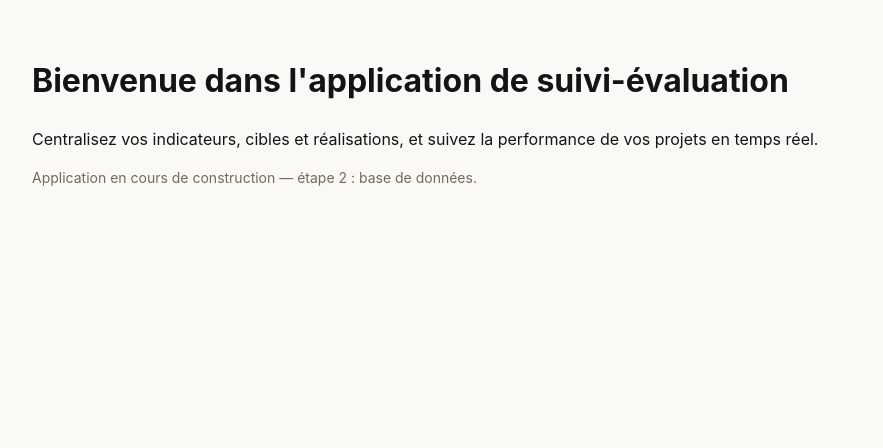
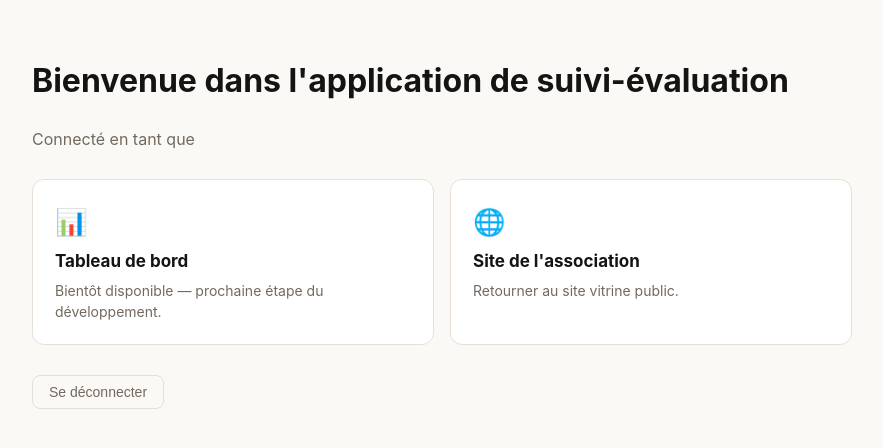
Before and after one commit to mmbalaka/Application-S-E, a Django app: template app/suivi/templates/suivi/accueil.html in a window 1280 px wide. Shown: the part 54-502 px from the top of the page, without its empty margins (82-965 px from the left). Run offline with Django 5.2, Linux system fonts and the light colour scheme; the template is opened without the code that fills it, so the values that code supplies are empty.

Commit message:
Protection de /app/ : redirection vers Se connecter / Demander un compte
- login_required sur l'application ; LOGIN_URL -> /acces/
- Page d'entrée /app/ : salutation, cartes (tableau de bord à venir,
  administration si staff, retour au site), bouton Se déconnecter
- Tests du flux complet (anonyme -> /acces/, connexion, déconnexion)

Co-Authored-By: Claude Opus 4.8 <noreply@anthropic.com>

```diff
--- a/app/config/settings.py
+++ b/app/config/settings.py
@@ -134,7 +134,9 @@ MEDIA_URL = "media/"
 MEDIA_ROOT = BASE_DIR / "media"
 
 # Redirections de connexion
-LOGIN_URL = "/connexion/"
+# Un visiteur non connecté qui tente d'ouvrir l'application est envoyé
+# vers la page « Se connecter ou demander un compte ».
+LOGIN_URL = "/acces/"
 LOGIN_REDIRECT_URL = "/app/"
 LOGOUT_REDIRECT_URL = "/"
 
--- a/app/suivi/templates/suivi/accueil.html
+++ b/app/suivi/templates/suivi/accueil.html
@@ -3,8 +3,34 @@
 
 {% block contenu %}
 <h1>{% trans "Bienvenue dans l'application de suivi-évaluation" %}</h1>
-<p>{% trans "Centralisez vos indicateurs, cibles et réalisations, et suivez la performance de vos projets en temps réel." %}</p>
-<p style="color:var(--muted);font-size:14px;">
-  {% trans "Application en cours de construction — étape 2 : base de données." %}
+<p style="color:var(--muted);">
+  {% trans "Connecté en tant que" %} <strong>{{ user.get_full_name|default:user.username }}</strong>
 </p>
+
+<div style="display:grid;grid-template-columns:repeat(auto-fit,minmax(240px,1fr));gap:16px;margin-top:28px;max-width:820px;">
+  <div style="background:#fff;border:1px solid var(--hairline);border-radius:12px;padding:22px;">
+    <div style="font-size:26px;margin-bottom:8px;">📊</div>
+    <h3 style="margin:0 0 6px;color:var(--ink);font-size:17px;">{% trans "Tableau de bord" %}</h3>
+    <p style="margin:0;font-size:14px;color:var(--muted);">{% trans "Bientôt disponible — prochaine étape du développement." %}</p>
+  </div>
+  {% if user.is_staff %}
+  <a href="/admin/" style="text-decoration:none;background:#fff;border:1px solid var(--hairline);border-radius:12px;padding:22px;display:block;">
+    <div style="font-size:26px;margin-bottom:8px;">⚙️</div>
+    <h3 style="margin:0 0 6px;color:var(--ink);font-size:17px;">{% trans "Administration" %}</h3>
+    <p style="margin:0;font-size:14px;color:var(--muted);">{% trans "Projets, indicateurs, cibles, réalisations, demandes de compte." %}</p>
+  </a>
+  {% endif %}
+  <a href="/" style="text-decoration:none;background:#fff;border:1px solid var(--hairline);border-radius:12px;padding:22px;display:block;">
+    <div style="font-size:26px;margin-bottom:8px;">🌐</div>
+    <h3 style="margin:0 0 6px;color:var(--ink);font-size:17px;">{% trans "Site de l'association" %}</h3>
+    <p style="margin:0;font-size:14px;color:var(--muted);">{% trans "Retourner au site vitrine public." %}</p>
+  </a>
+</div>
+
+<form action="{% url 'vitrine:deconnexion' %}" method="post" style="margin-top:30px;">
+  {% csrf_token %}
+  <button type="submit" style="background:none;border:1px solid var(--hairline);border-radius:8px;padding:8px 16px;cursor:pointer;color:var(--muted);font-size:14px;">
+    {% trans "Se déconnecter" %}
+  </button>
+</form>
 {% endblock %}
--- a/app/suivi/views.py
+++ b/app/suivi/views.py
@@ -1,7 +1,9 @@
-"""Vues de l'application suivi."""
+"""Vues de l'application suivi (accès réservé aux utilisateurs connectés)."""
+from django.contrib.auth.decorators import login_required
 from django.shortcuts import render
 
 
+@login_required
 def accueil(request):
-    """Page d'accueil provisoire (démonstration du bilinguisme)."""
+    """Page d'accueil de l'application S&E (provisoire, futur tableau de bord)."""
     return render(request, "suivi/accueil.html")
```
Also changed, not shown: app/locale/en/LC_MESSAGES/django.po, 1 other file.
